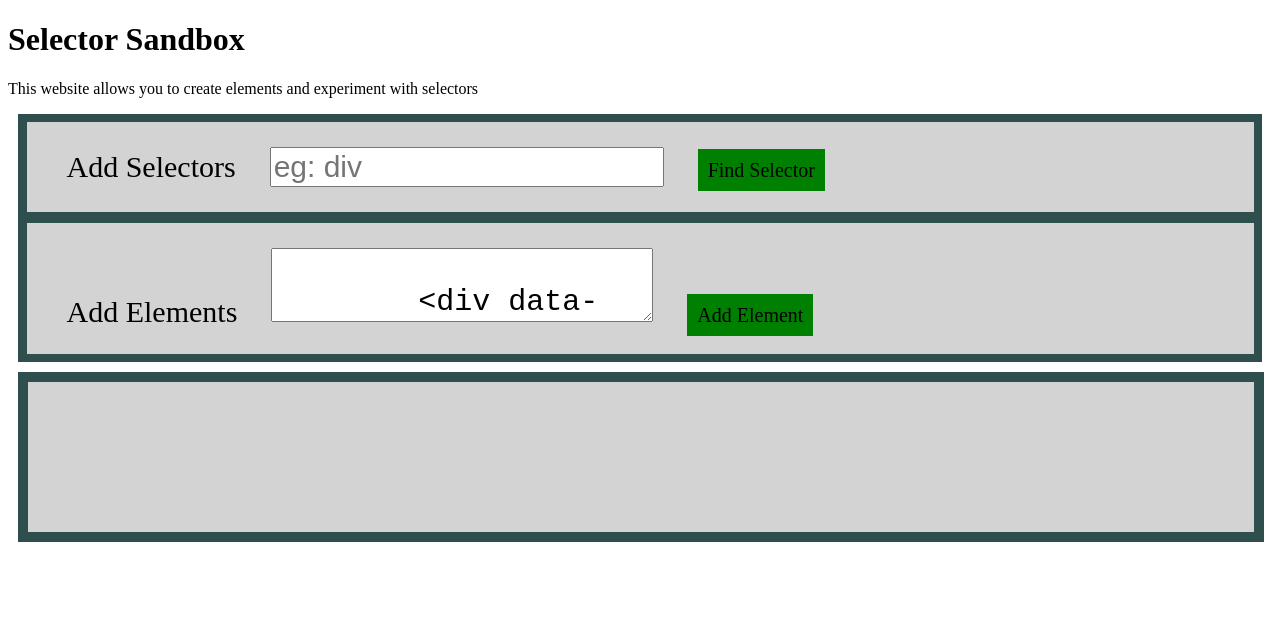
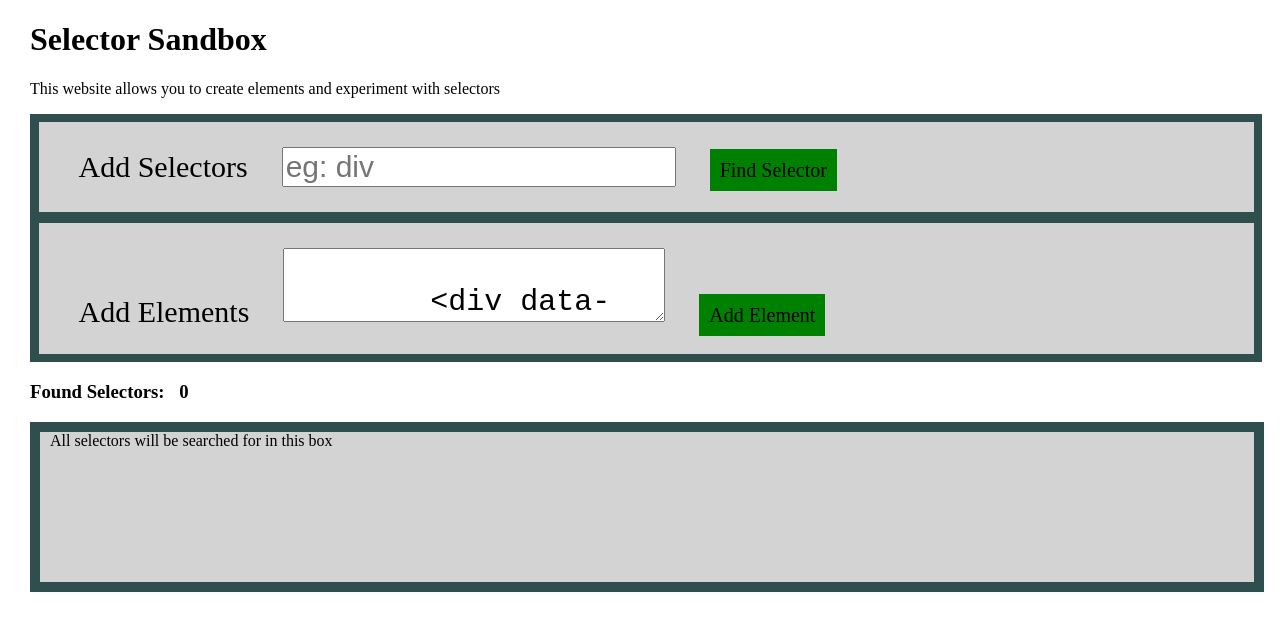
Before and after one commit to destroyer22719/Selector_Sandbox, a plain HTML site: page index.html in a window 1280 px wide. Both pictures are taken after a click on the element "Find Selector". Drawn offline with nearby package versions, Linux system fonts and the light colour scheme.

Commit message:
Added found selectors length functionality

```diff
--- a/index.html
+++ b/index.html
@@ -24,10 +24,10 @@
             <textarea name="elements" id="elementsInput" placeholder="eg:<div></div>"></textarea>
             <div class="btn" id="addElement">Add Element</div>
         </div>
-
     </div>
+    <h3>Found Selectors: <span id="selectorsFound">0</span></h3>
     <div id="sandbox">
-        <div></div>
+        <div>All selectors will be searched for in this box</div>
     </div>
     <script src="index.js"></script>
 </body>
--- a/index.js
+++ b/index.js
@@ -12,8 +12,9 @@ elementsButton.click(() => {
 })
 
 selectorButton.click(() => {
-    console.log(sandbox.find(`${selectorInput.val()}`))
-    console.log(selectorInput.val())
+    let selectorFound = sandbox.find(`${selectorInput.val()}`)
+    $('#selectorsFound').text(selectorFound.length)
+    console.log(selectorFound.length)// console.log(selectorInput.val())
 })
 
 elementsInput.val(sandbox.html())
--- a/styles.css
+++ b/styles.css
@@ -1,10 +1,16 @@
 
+*{
+    margin-left: 10px;
+}
 .btn{
     font-size: 20px !important;
     display: inline;
     background-color: green;
     padding: 10px;
     cursor: pointer;
+}
+.btn:hover{
+    text-decoration: underline;
 }
 .grid{
     display: grid;
```
